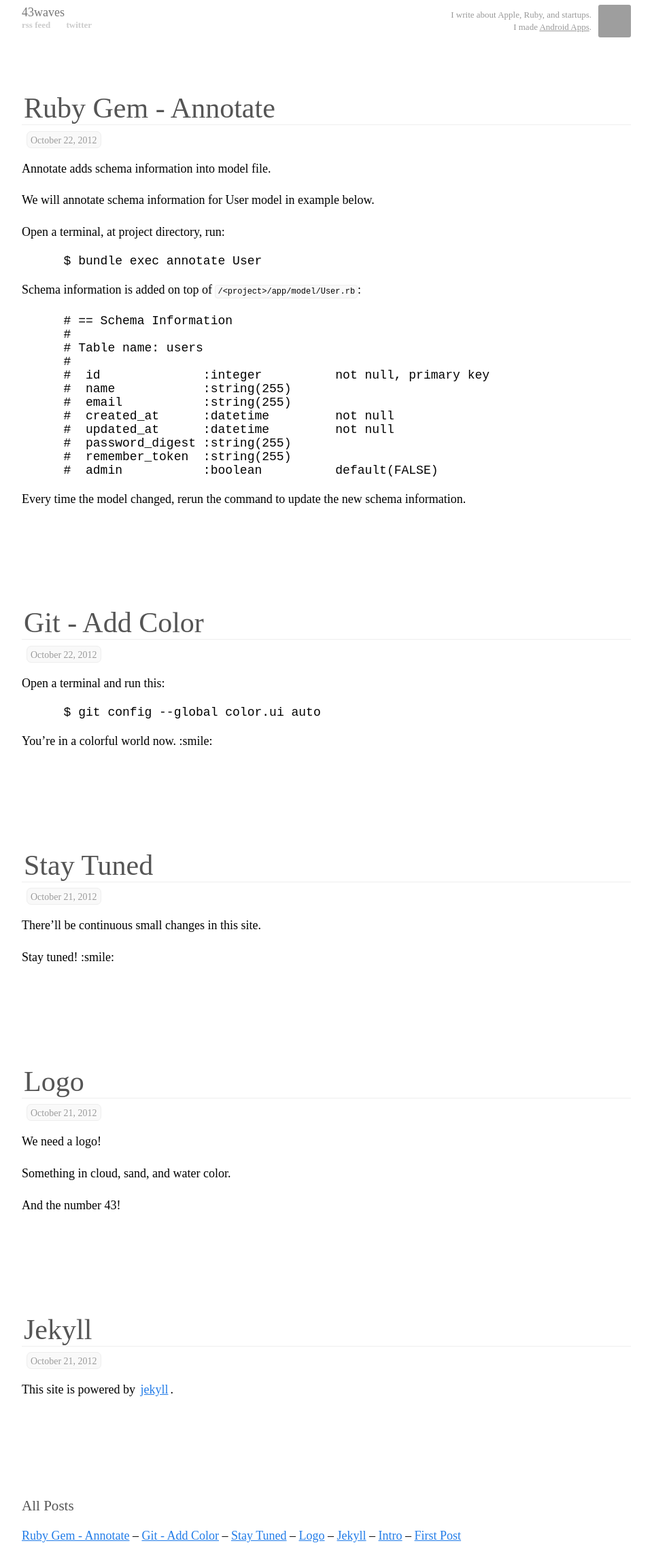
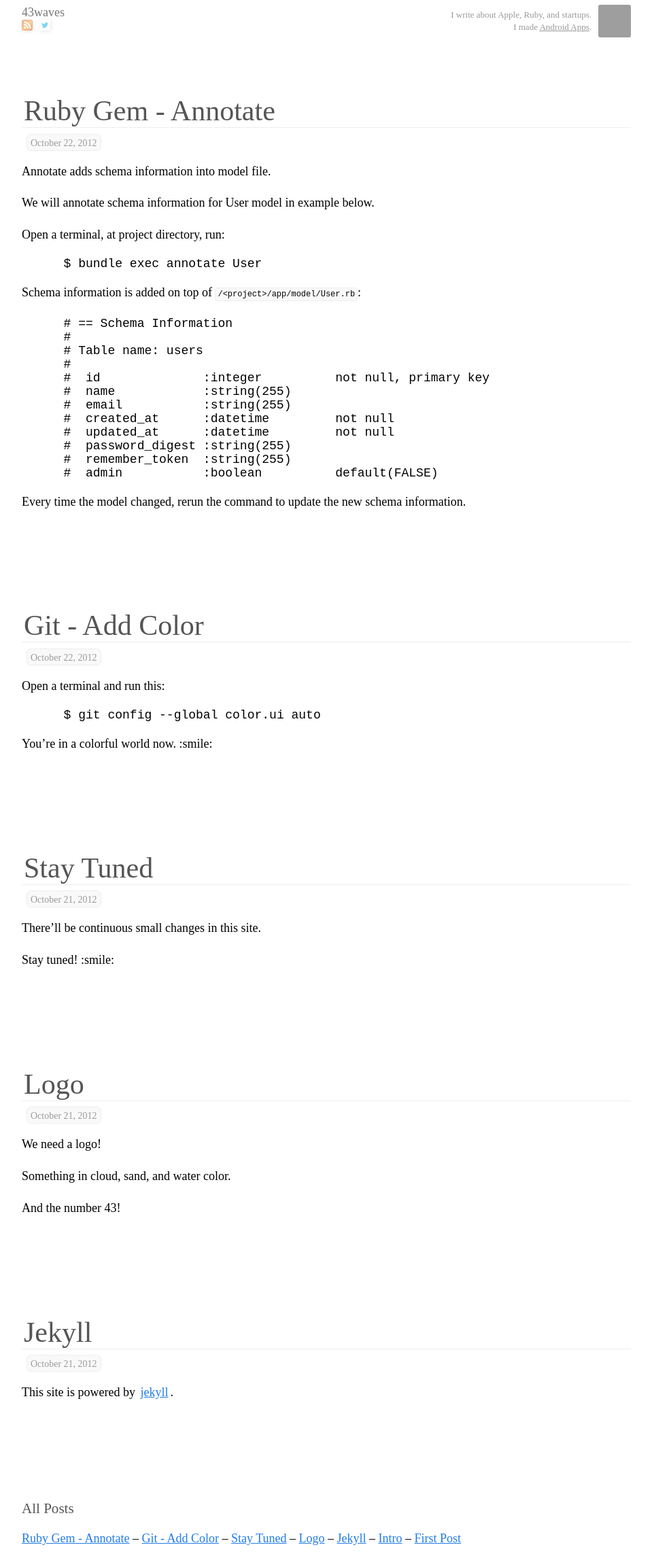
Before and after one commit to 43waves/43waves.github.io, a Jekyll site: the page built from index.html, in a window 1280 px wide. Shown: the whole page at 68% size, without its empty margins (160-1119 px from the left). Built offline with Jekyll 4.4.1, drawn with Linux system fonts in a browser that asks for light colours; nearby versions of some CDN libraries; Markdown is read by kramdown in place of the engine named in the settings; comment, search, counter and statistics services are not loaded; grey boxes are pictures that could not be loaded.

Commit message:
Add favicon header

```diff
--- a/_layouts/layout.html
+++ b/_layouts/layout.html
@@ -37,7 +37,7 @@
     <div class="content">
       <div id="header">
         <a href="/">
-          <img src="http://www.gravatar.com/avatar/4090148590acdd31b5a96bb63d0c2293.png" height="48" width="48">
+          <img src="http://www.gravatar.com/avatar/4090148590acdd31b5a96bb63d0c2293.png" height="48" width="48" class="avatar" />
         </a>
         <div id="byline">
           <p>I write about Apple, Ruby, and startups.</p>
@@ -45,8 +45,8 @@
         </div>
         <div id="title"><a href="/">43waves</a></div>
         <div id="misc">
-          <a href="http://feeds.feedburner.com/43waves">rss feed</a>
-          <a href="http://twitter.com/43waves">twitter</a>
+          <a href="http://feeds.feedburner.com/43waves"><img src="/images/rss.png" height="16" width="16" /></a>
+          <a href="http://twitter.com/43waves"><img src="/images/twitter.png" height="16" width="16" /></a>
         </div>
       </div>
     </div>
--- a/css/styles.css
+++ b/css/styles.css
@@ -93,7 +93,7 @@
   text-decoration: none;
 }
 
-#header img {
+#header .avatar {
   border: 0;
   margin-top: 7px;
   -webkit-border-radius: 3px;
@@ -101,14 +101,16 @@
   float: right;
 }
 
-#header #misc a:hover {
-  color: #eee;
+#header #misc img {
+  -webkit-box-shadow: 1px 1px 5px #ccc;
+  margin-right: 7px;
+  border: 0;
+  opacity: .5;
 }
 
-#header #misc a {
-  color: #ccc;
-  font-weight: bold;
-  padding-right: 20px;
+#header #misc img:hover {
+  -webkit-box-shadow: 1px 1px 5px #999;
+  opacity: 1;
 }
 
 #post {
```
Also changed, not shown: images/rss.png (added), images/twitter.png (added).
